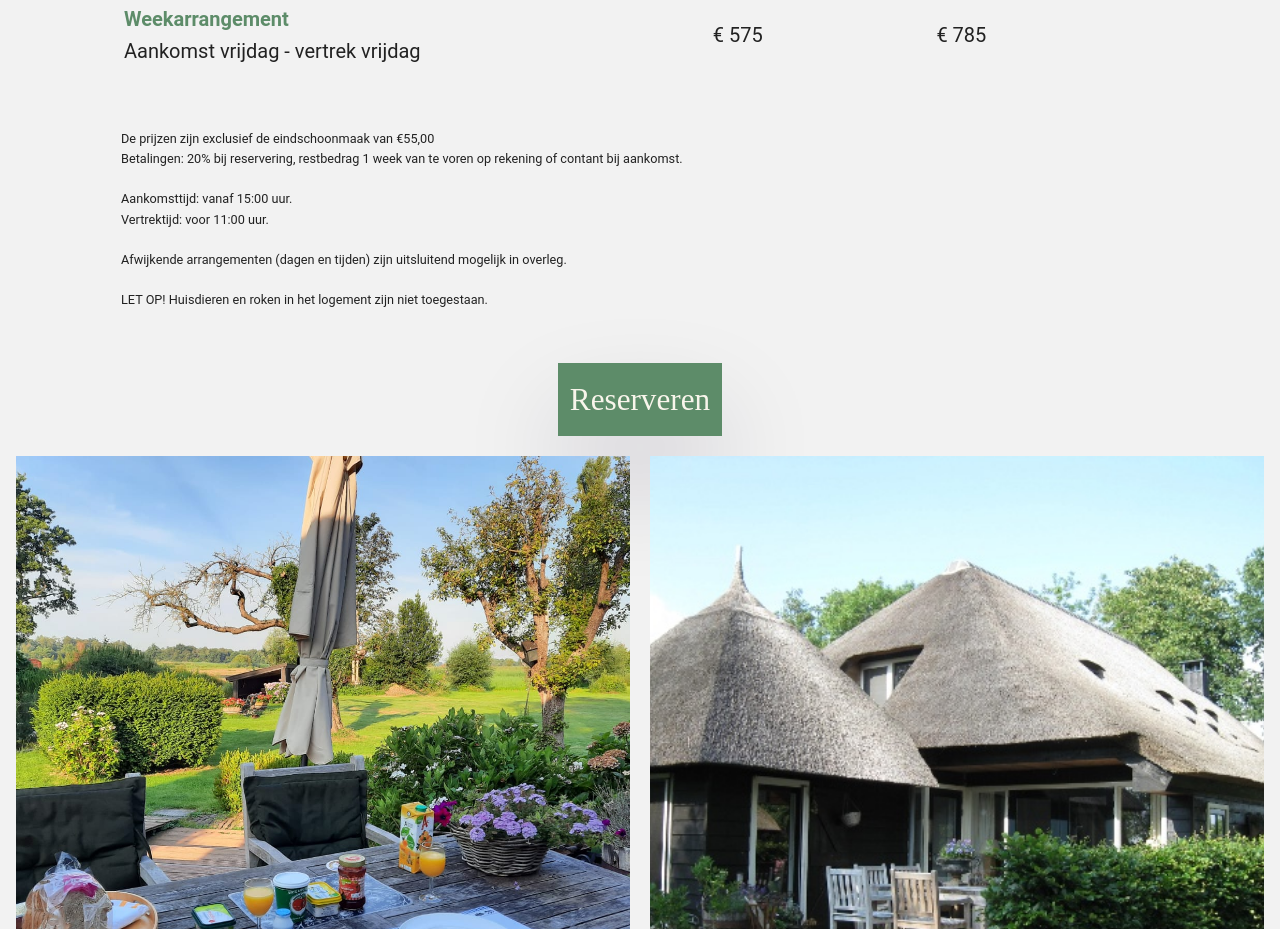
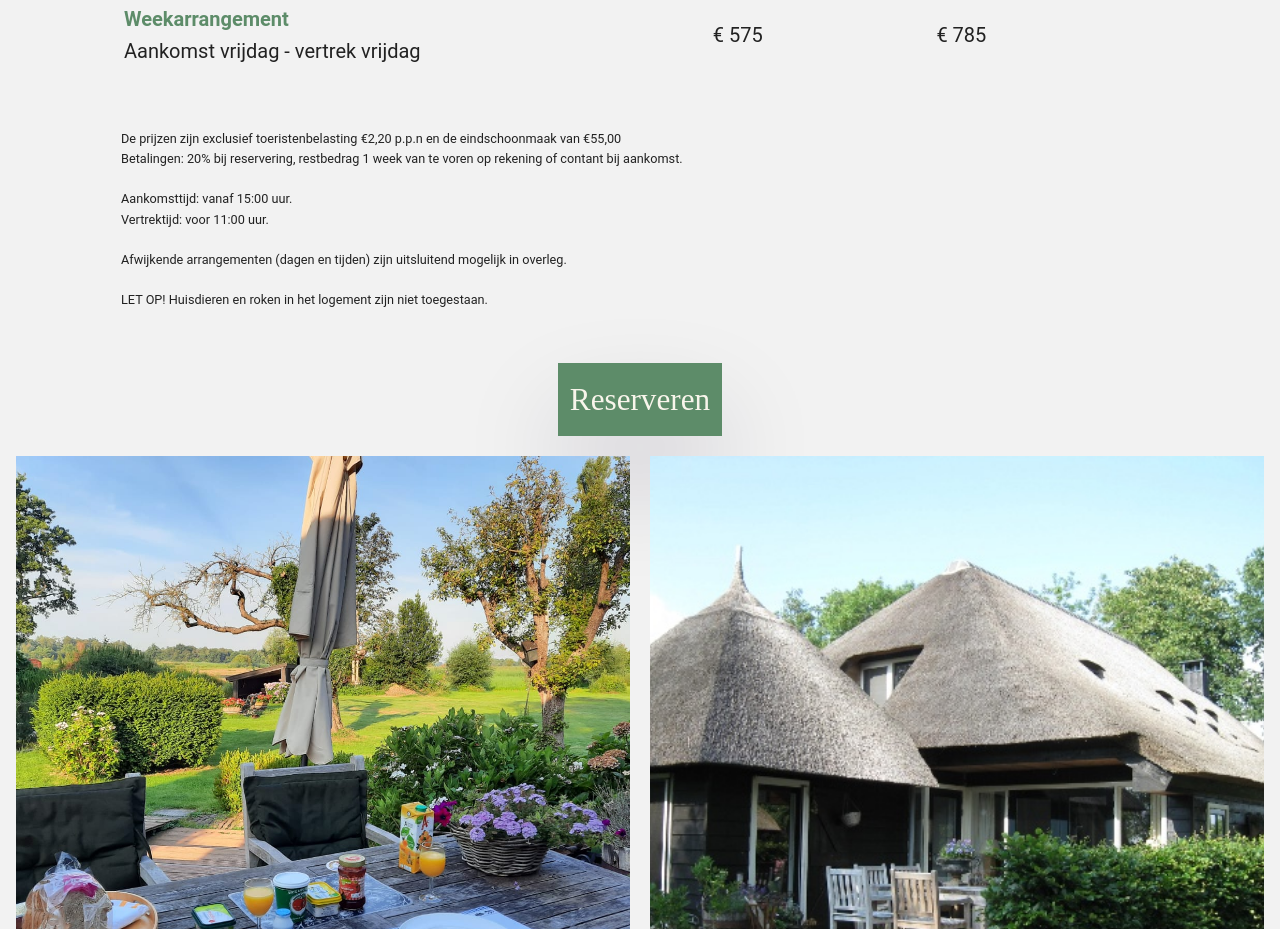
Before and after one commit to Marlies1989/LogementDwarssgracht, a Vue app: page / in a window 1280 px wide. Shown: the part 4140-5069 px from the top of the page. Built offline with nearby package versions, Linux system fonts and the light colour scheme.

Commit message:
Update tarieven

```diff
--- a/src/components/Tarieven.vue
+++ b/src/components/Tarieven.vue
@@ -54,7 +54,7 @@
             </table>
 
            <div class="info-block">
-                <p>De prijzen zijn exclusief de eindschoonmaak van €55,00<br>
+                <p>De prijzen zijn exclusief toeristenbelasting €2,20 p.p.n en de eindschoonmaak van €55,00<br>
                     Betalingen: 20% bij reservering, restbedrag 1 week van te voren op rekening of contant bij aankomst.</p>
                 <p>Aankomsttijd: vanaf 15:00 uur.<br>
                     Vertrektijd: voor 11:00 uur.</p>
```
